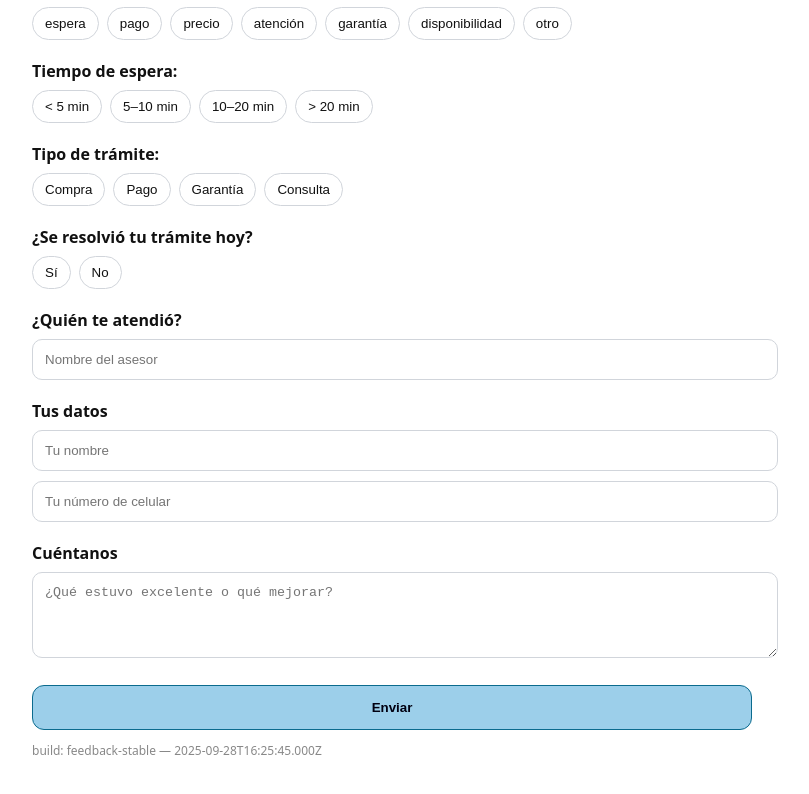
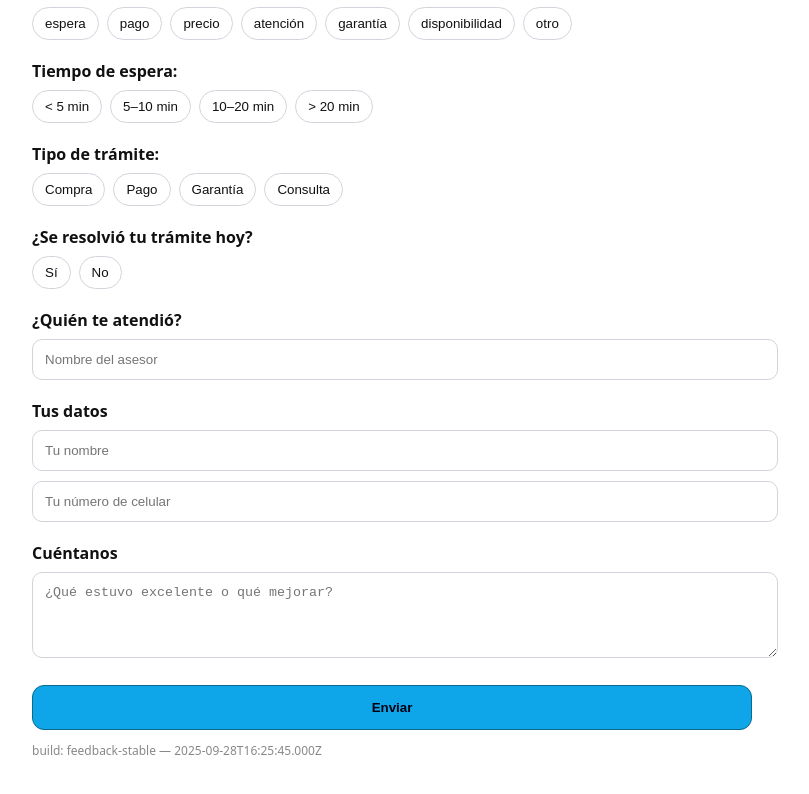
Before and after one commit to danieleconomist99/payjoy-reviews, a Next.js app: page /feedback in a window 1280 px wide. Shown: the part 308-1102 px from the top of the page, without its empty margins (248-1057 px from the left). Built offline with nearby package versions, Linux system fonts and the light colour scheme.

Commit message:
Update FeedbackClient.jsx

```diff
--- a/app/feedback/FeedbackClient.jsx
+++ b/app/feedback/FeedbackClient.jsx
@@ -1,6 +1,6 @@
 'use client';
 
-import { useEffect, useMemo, useRef, useState } from 'react';
+import { useEffect, useRef, useState } from 'react';
 
 // Constantes
 const TAGS = ['espera','pago','precio','atención','garantía','disponibilidad','otro'];
@@ -8,25 +8,23 @@ const WAIT = ['< 5 min','5–10 min','10–20 min','> 20 min'];
 const TRAMITE = ['Compra','Pago','Garantía','Consulta'];
 
 export default function FeedbackClient() {
-  // State mínimo (selecciones)
+  // Solo selecciones en estado (no textos)
   const [store, setStore] = useState('');
-  const [rating, setRating] = useState(0);         // ★ obligatorio
-  const [nps, setNps] = useState(null);            // 0–10 obligatorio
-  const [tags, setTags] = useState([]);            // >=1 obligatorio
-  const [waitTime, setWaitTime] = useState('');    // obligatorio
-  const [tramite, setTramite] = useState('');      // obligatorio
-  const [resolved, setResolved] = useState(null);  // true/false obligatorio
-
-  // State de textos (controlados, sin transformaciones agresivas)
-  const [name, setName] = useState('');            // obligatorio
-  const [phone, setPhone] = useState('');          // obligatorio (solo números)
-  const [staff, setStaff] = useState('');          // obligatorio
-  const [comment, setComment] = useState('');      // obligatorio
-
+  const [rating, setRating] = useState(0);
+  const [nps, setNps] = useState(null);
+  const [tags, setTags] = useState([]);
+  const [waitTime, setWaitTime] = useState('');
+  const [tramite, setTramite] = useState('');
+  const [resolved, setResolved] = useState(null);
   const [loading, setLoading] = useState(false);
   const [ok, setOk] = useState(null);
 
-  const buildStampRef = useRef(new Date().toISOString()); // etiqueta estable
+  // Textos NO controlados → no pierden el cursor
+  const nameRef    = useRef(null);
+  const phoneRef   = useRef(null);
+  const staffRef   = useRef(null);
+  const commentRef = useRef(null);
+  const buildStampRef = useRef(new Date().toISOString());
 
   // Cargar tienda desde ?store=
   useEffect(() => {
@@ -34,32 +32,42 @@ export default function FeedbackClient() {
     setStore(u.searchParams.get('store') || '');
   }, []);
 
-  // Validadores
-  const phoneOk = phone.replace(/\D+/g,'').length >= 7;
-  const canSubmit = useMemo(() => (
-    store &&
-    rating >= 1 && rating <= 5 &&
-    nps !== null && nps >= 0 && nps <= 10 &&
-    Array.isArray(tags) && tags.length >= 1 &&
-    WAIT.includes(waitTime) &&
-    TRAMITE.includes(tramite) &&
-    typeof resolved === 'boolean' &&
-    name.trim().length > 0 &&
-    phoneOk &&
-    staff.trim().length > 0 &&
-    comment.trim().length > 0
-  ), [store, rating, nps, tags, waitTime, tramite, resolved, name, phoneOk, staff, comment]);
-
-  // Handlers de texto (simples; no mueven el cursor)
-  const onPhoneChange = (e) => {
-    // Solo números (no hacemos nada con la selección; React mantiene el caret)
-    const digits = e.target.value.replace(/\D+/g,'');
-    setPhone(digits);
+  // Validadores simples
+  const phoneDigits = () => (phoneRef.current?.value || '').replace(/\D+/g,'');
+  const missingReasons = () => {
+    const m = [];
+    if (!store) m.push({key:'store',    label:'tienda (?store=...)'});
+    if (!(rating >= 1 && rating <= 5))       m.push({key:'rating',   label:'calificación'});
+    if (!(nps !== null && nps >= 0 && nps <= 10)) m.push({key:'nps', label:'NPS (0–10)'});
+    if (!(Array.isArray(tags) && tags.length >= 1)) m.push({key:'tags', label:'motivo(s)'});
+    if (!WAIT.includes(waitTime))            m.push({key:'wait',     label:'tiempo de espera'});
+    if (!TRAMITE.includes(tramite))          m.push({key:'tramite',  label:'tipo de trámite'});
+    if (typeof resolved !== 'boolean')       m.push({key:'resolved', label:'¿se resolvió?'});
+    if (!(nameRef.current?.value || '').trim())    m.push({key:'name',  label:'nombre'});
+    if (phoneDigits().length < 7)            m.push({key:'phone',    label:'celular (≥7 dígitos)'});
+    if (!(staffRef.current?.value || '').trim())   m.push({key:'staff',  label:'asesor'});
+    if (!(commentRef.current?.value || '').trim()) m.push({key:'comment',label:'comentario'});
+    return m;
   };
 
-  // Envío
+  const focusFirstMissing = (list) => {
+    const first = list[0]?.key;
+    if (first === 'name')    nameRef.current?.focus();
+    if (first === 'phone')   phoneRef.current?.focus();
+    if (first === 'staff')   staffRef.current?.focus();
+    if (first === 'comment') commentRef.current?.focus();
+  };
+
+  // Envío (validación al enviar)
   const submit = async () => {
-    if (!canSubmit) return;
+    if (loading) return;
+    const miss = missingReasons();
+    if (miss.length > 0) {
+      alert('Falta: ' + miss.map(x => x.label).join(', '));
+      focusFirstMissing(miss);
+      return;
+    }
+
     setLoading(true); setOk(null);
     try {
       const payload = {
@@ -69,12 +77,12 @@ export default function FeedbackClient() {
         nps_score: nps,
         category_tags: tags,
         wait_time: waitTime,
-        staff_name: staff.trim(),
+        staff_name: (staffRef.current?.value || '').trim(),
         procedure_type: tramite,
         issue_resolved: resolved,
-        customer_name: name.trim(),
-        contact: phone.replace(/\D+/g,'').trim(),
-        comment: comment.trim(),
+        customer_name: (nameRef.current?.value || '').trim(),
+        contact: phoneDigits(),
+        comment: (commentRef.current?.value || '').trim(),
       };
 
       const resp = await fetch('/api/review', {
@@ -86,24 +94,27 @@ export default function FeedbackClient() {
       setOk(resp.ok);
 
       if (resp.ok) {
-        // Limpieza
+        // Limpieza de selecciones y textos
         setRating(0); setNps(null); setTags([]);
         setWaitTime(''); setTramite(''); setResolved(null);
-        setName(''); setPhone(''); setStaff(''); setComment('');
+        if (nameRef.current)    nameRef.current.value    = '';
+        if (phoneRef.current)   phoneRef.current.value   = '';
+        if (staffRef.current)   staffRef.current.value   = '';
+        if (commentRef.current) commentRef.current.value = '';
         alert('¡Enviado!');
       } else {
         const txt = await resp.text();
         alert(`Error al enviar (${resp.status}). ${txt.slice(0,200)}`);
       }
     } catch {
+      setOk(false);
       alert('Ocurrió un error de red al enviar.');
-      setOk(false);
     } finally {
       setLoading(false);
     }
   };
 
-  // UI helpers
+  // Helpers UI
   const Section = ({ title, children }) => (
     <section style={{ marginTop: 20 }}>
       <p style={{ margin: '0 0 8px', fontWeight: 600 }}>{title}</p>
@@ -152,11 +163,8 @@ export default function FeedbackClient() {
       type="button"
       onClick={() => setNps(v)}
       style={{
-        width:36, height:36, borderRadius:8,
-        border:'1px solid #d1d5db',
-        background: nps===v ? '#111':'#fff',
-        color: nps===v ? '#fff':'#111',
-        cursor:'pointer'
+        width:36, height:36, borderRadius:8, border:'1px solid #d1d5db',
+        background: nps===v ? '#111':'#fff', color: nps===v ? '#fff':'#111', cursor:'pointer'
       }}
       aria-pressed={nps===v}
     >
@@ -221,11 +229,11 @@ export default function FeedbackClient() {
 
       <Section title="¿Quién te atendió?">
         <input
+          ref={staffRef}
           type="text"
+          defaultValue=""
           placeholder="Nombre del asesor"
           autoComplete="organization-title"
-          value={staff}
-          onChange={(e)=>setStaff(e.target.value)}
           style={{ width:'100%', padding:12, borderRadius:10, border:'1px solid #d1d5db' }}
         />
       </Section>
@@ -233,22 +241,23 @@ export default function FeedbackClient() {
       <Section title="Tus datos">
         <div style={{ display:'grid', gap:10 }}>
           <input
+            ref={nameRef}
             type="text"
+            defaultValue=""
             placeholder="Tu nombre"
             autoComplete="name"
-            value={name}
-            onChange={(e)=>setName(e.target.value)}
             style={{ width:'100%', padding:12, borderRadius:10, border:'1px solid #d1d5db' }}
           />
           <input
+            ref={phoneRef}
             type="tel"
+            defaultValue=""
             placeholder="Tu número de celular"
             autoComplete="tel"
             inputMode="numeric"
             pattern="\d*"
             maxLength={15}
-            value={phone}
-            onChange={onPhoneChange}
+            onInput={(e)=>{ e.currentTarget.value = e.currentTarget.value.replace(/\D+/g,''); }}
             style={{ width:'100%', padding:12, borderRadius:10, border:'1px solid #d1d5db' }}
           />
         </div>
@@ -256,10 +265,10 @@ export default function FeedbackClient() {
 
       <Section title="Cuéntanos">
         <textarea
+          ref={commentRef}
           rows={4}
+          defaultValue=""
           placeholder="¿Qué estuvo excelente o qué mejorar?"
-          value={comment}
-          onChange={(e)=>setComment(e.target.value)}
           style={{ width:'100%', padding:12, borderRadius:10, border:'1px solid #d1d5db' }}
         />
       </Section>
@@ -267,12 +276,11 @@ export default function FeedbackClient() {
       <button
         type="button"
         onClick={submit}
-        disabled={!canSubmit || loading}
         aria-busy={loading ? 'true' : 'false'}
         style={{
           marginTop:22, width:'100%', padding:14, borderRadius:12, border:'1px solid #0b6b8e',
-          background: (!canSubmit || loading) ? '#9ccfea' : '#0ea5e9',
-          color:'#001', fontWeight:800, cursor: (!canSubmit || loading) ? 'not-allowed' : 'pointer'
+          background: loading ? '#9ccfea' : '#0ea5e9',
+          color:'#001', fontWeight:800, cursor: loading ? 'wait' : 'pointer'
         }}
       >
         {loading ? 'Enviando…' : 'Enviar'}
```
